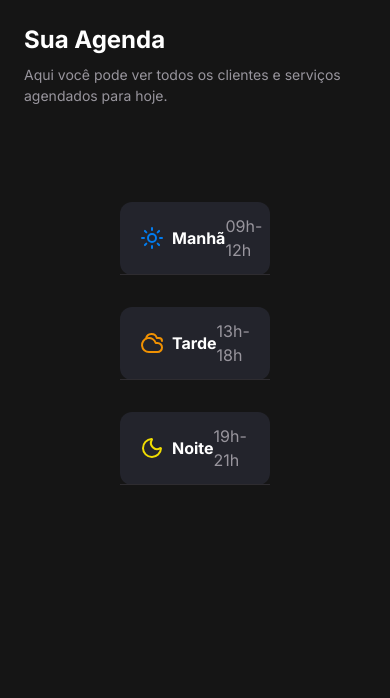
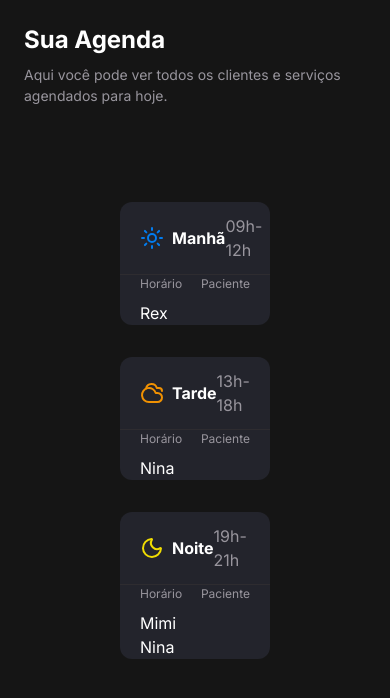
Before and after one commit to Kelwyn02/petshop, a Next.js app: page / in a window 390 px wide. Shown: the top 698 px of the page. Built offline with nearby package versions, Linux system fonts and the light colour scheme.

Commit message:
period section keys

```diff
--- a/src/components/period-section/index.tsx
+++ b/src/components/period-section/index.tsx
@@ -23,6 +23,22 @@
           {period.timeRange}
         </span>
       </div>
+
+      {period.appointments.length > 0 ? (
+        <div className="px-5">
+          <div>
+            <div className="grid grid-cols-2 md:hidden text-label-small-size text-content-secondary mb-2">
+              <div className="text-left">Horário</div>
+              <div className="text-right">Paciente</div>
+            </div>
+            {period.appointments.map((appointments, index) => (
+              <div key={index}>{appointments.petName}</div>
+            ))}
+          </div>
+        </div>
+      ) : (
+        <p>Nenhum agendamento para este período.</p>
+      )}
     </section>
   );
 };
```
